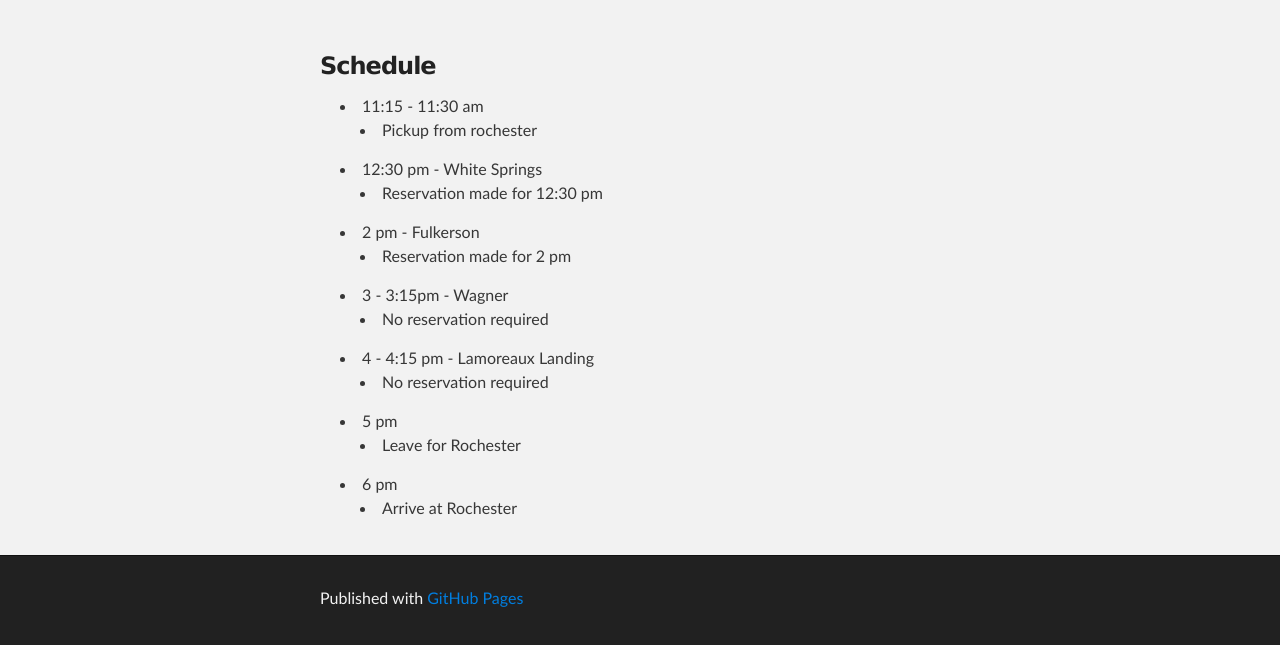
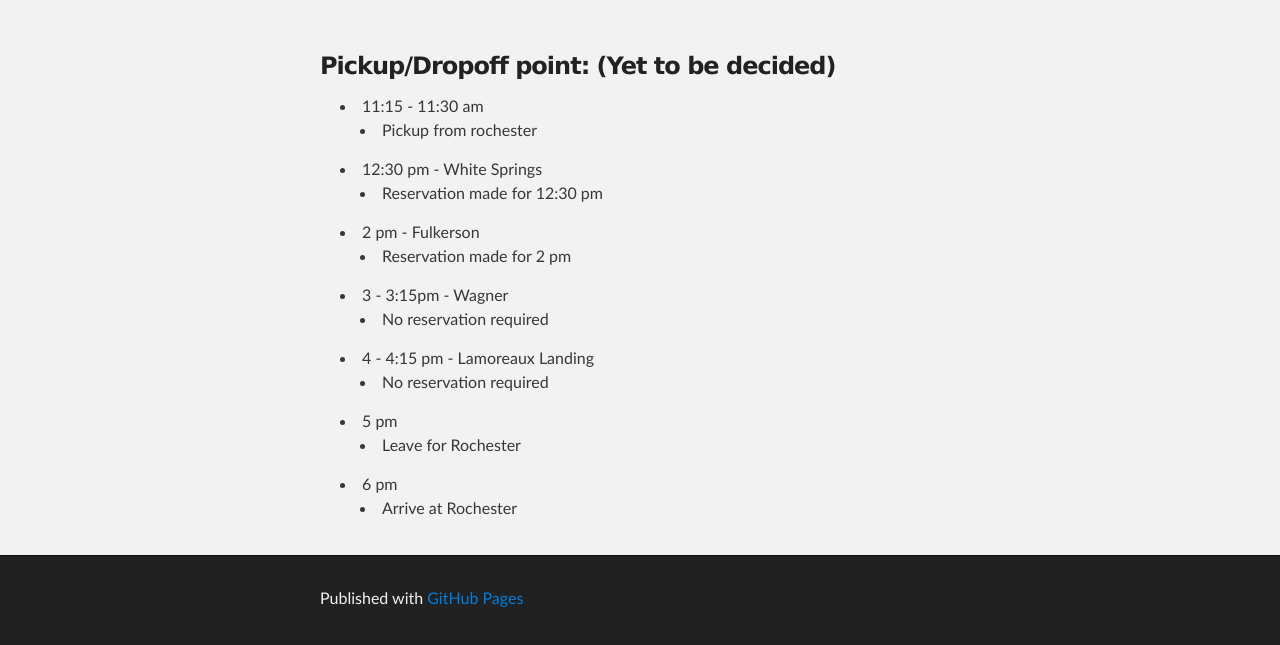
Before and after one commit to cgopalan/cgopalan.github.io, a plain HTML site: page winetour2016/index.html in a window 1280 px wide. Shown: the part 275-920 px from the top of the page. Drawn offline with Linux system fonts and the light colour scheme.

Commit message:
Update index.html

```diff
--- a/winetour2016/index.html
+++ b/winetour2016/index.html
@@ -26,7 +26,7 @@
     <div id="main_content_wrap" class="outer">
       <section id="main_content" class="inner">
         <h3>
-<a name="schedule" class="anchor" href="#schedule"><span class="octicon octicon-link"></span></a>Schedule</h3>
+<a name="schedule" class="anchor" href="#schedule"><span class="octicon octicon-link"></span></a>Pickup/Dropoff point: (Yet to be decided)</h3>
 
 <ul>
 <li>11:15 - 11:30 am
```
